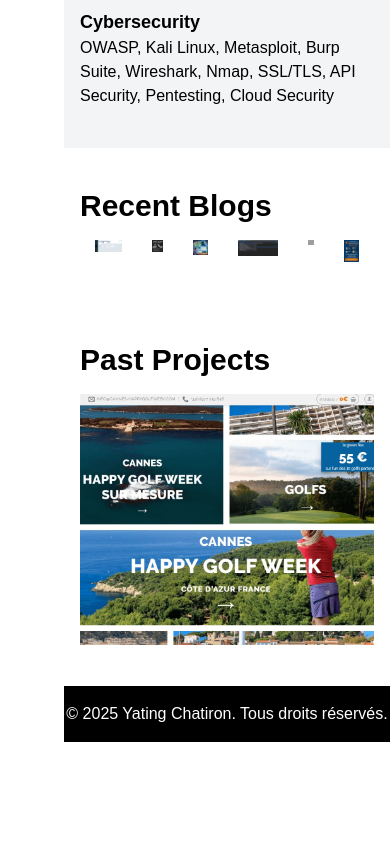
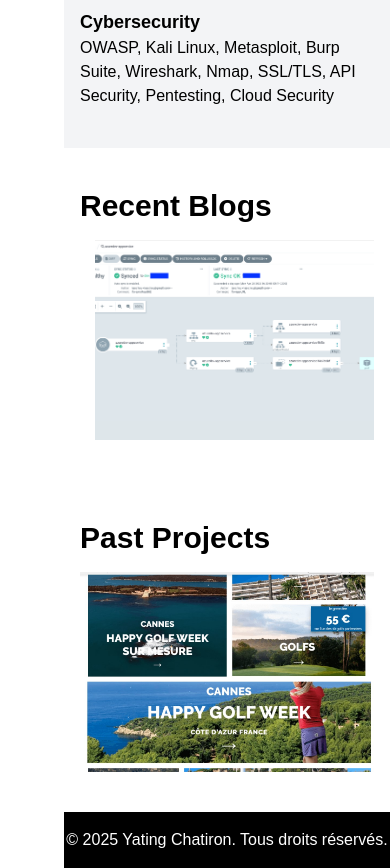
Before and after one commit to tesshsu/tesshsu.github.io, a PHP site: page / in a window 390 px wide. Shown: the part 5129-5997 px from the top of the page. Before the commit the page ends 5871 px from the top, so only its background shows below. Run offline with PHP 8.4, Linux system fonts and the light colour scheme; some libraries are stand-ins or nearby versions; grey boxes are pictures that could not be loaded.

Commit message:
fix-cssSliderBlog

```diff
--- a/assets/css/styles.css
+++ b/assets/css/styles.css
@@ -48,9 +48,8 @@ body {
 }
 @media (max-width: 768px) {
     .slider img {
-        width: 100% !important;
-        height: auto !important;
         margin-right: 5px;
+        max-width: none !important;
     }
     .slider-container {
         overflow-x: auto;
```
